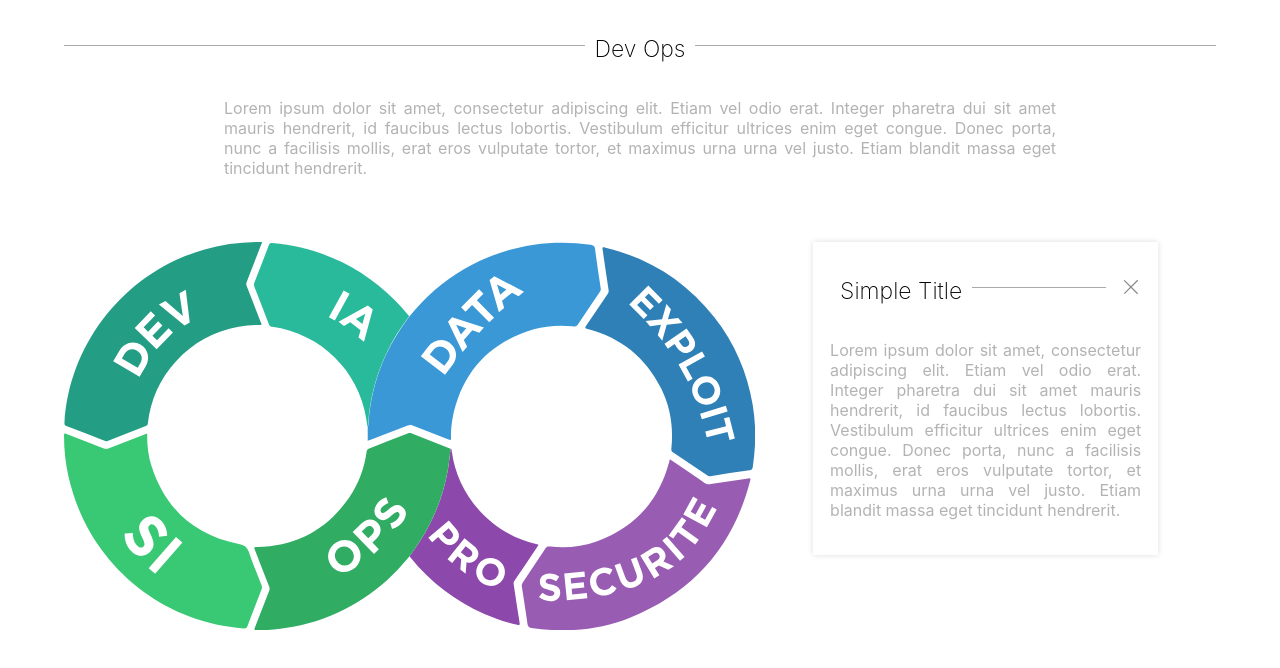
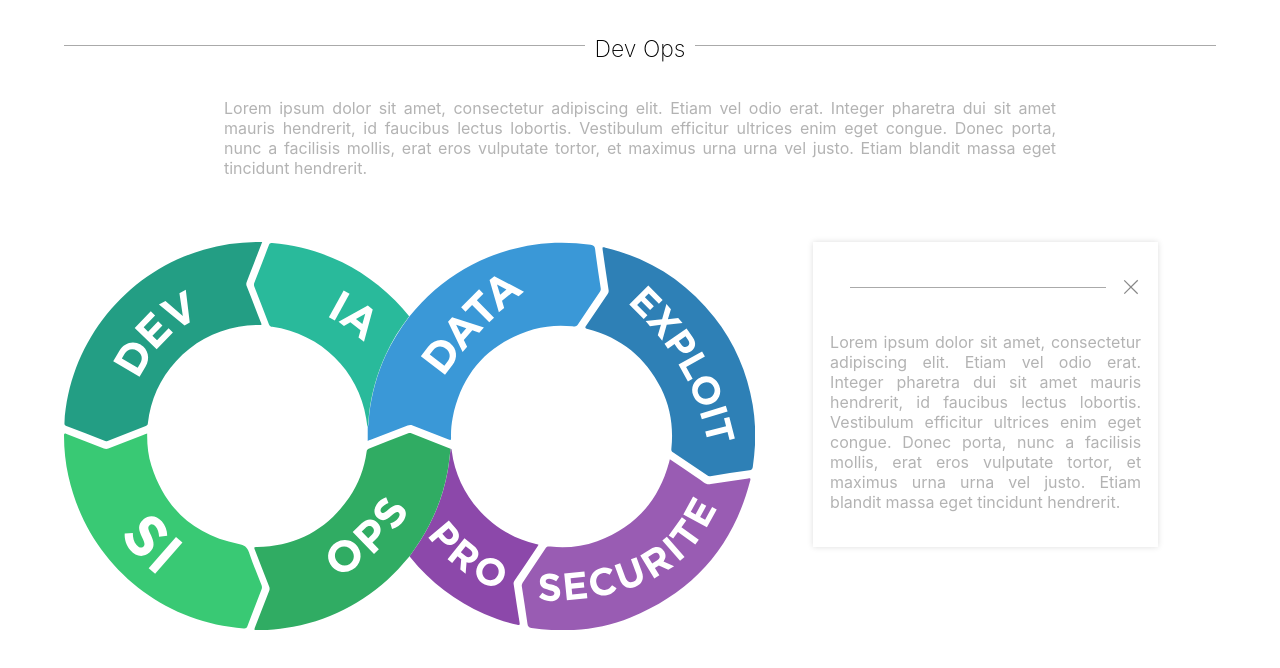
Before and after one commit to FatimaMachhouri/formatech-client, a React (Create React App) app: page / in a window 1280 px wide. Shown: the top 668 px of the page. Built offline with nearby package versions, Linux system fonts and the light colour scheme.

Commit message:
[WIP] Work on link between tuiles and form

```diff
--- a/src/components/do-form.tsx
+++ b/src/components/do-form.tsx
@@ -2,14 +2,28 @@ import React from 'react';
 import '../style/do-form.css';
 
 interface IState {
+  activeElement:string
 }
 
 interface IProps {
+  action:any
 }
 
 class DoForm extends React.Component<IProps, IState> {
   constructor(props: IProps) {
     super(props);
+    this.state = {
+      activeElement:''
+    };
+
+    this.changeActiveElement = this.changeActiveElement.bind(this);
+
+  }
+
+  changeActiveElement(elem: string) {
+    console.log(elem);
+    this.setState({ activeElement: elem });
+    this.props.action(elem);
   }
 
 
@@ -33,8 +47,6 @@ class DoForm extends React.Component<IProps, IState> {
           s15.3,0,18.6-7.2L745,572.3z"/>
         </g>
 
-
-        <a onClick={()=> console.log('OPS')}>
         <g id="OPS">
           <path  className="st2" d="M593.4,539.7c-6.4,7.2-12.5,14.7-19.2,21.7c-49.7,52.2-109.8,85.7-180.7,99.4c-20.6,3.9-41.6,5.9-62.5,6
             c-4.3,0-4.6-1-3.2-4.8c8.2-20.9,16.2-41.9,24.4-62.8c1.1-2.4,1.1-5.2,0-7.6c-8.1-20.8-16.1-41.6-24.2-62.4c-2-5.3-2-5.3,3.8-5.4
@@ -52,7 +64,6 @@ class DoForm extends React.Component<IProps, IState> {
             c-5.3,2.1-9.4,4.8-11.9,8.5s-2.1,6.7,0.1,8.1l0.1,0.1c2.9,1.9,5.1,0.7,12-5.6c8.2-7.3,14.7-10.2,22.3-5.1l0.1,0.1
             C588.5,459.8,589,469.7,582.7,479.1z"/>
         </g>
-        </a>
 
 
         <g id="SECURITE">
--- a/src/components/formation-do.tsx
+++ b/src/components/formation-do.tsx
@@ -8,15 +8,27 @@ import DoForm from './do-form';
 const fakeText = 'Lorem ipsum dolor sit amet, consectetur adipiscing elit. Etiam vel odio erat. Integer pharetra dui sit amet mauris hendrerit, id faucibus lectus lobortis. Vestibulum efficitur ultrices enim eget congue. Donec porta, nunc a facilisis mollis, erat eros vulputate tortor, et maximus urna urna vel justo. Etiam blandit massa eget tincidunt hendrerit. ';
 
 interface IState {
-  name?: string;
-  className?: string;
+  activeElement: string
 }
 
 interface IProps {
-  name: string;
-  className: string;
 }
-class FormationDo extends React.Component {
+
+class FormationDo extends React.Component<IProps, IState> {
+  constructor(props: IProps) {
+    super(props);
+    this.state = {
+      activeElement: ''
+    };
+
+    this.changeActiveElement = this.changeActiveElement.bind(this);
+  }
+
+  changeActiveElement(elem: string) {
+    console.log('correctly called');
+    this.setState({ activeElement: elem });
+  }
+
 
   render() {
     return (
@@ -24,8 +36,8 @@ class FormationDo extends React.Component {
         <MainTitle name="Dev Ops" />
         <span className='mainText'>{fakeText}</span>
         <div className="informations">
-          <DoForm />
-          <Tuile name="Simple Title" />
+          <DoForm action={this.changeActiveElement} />
+          <Tuile name={this.state.activeElement} />
         </div>
       </div>
     );
--- a/src/components/tuile.tsx
+++ b/src/components/tuile.tsx
@@ -5,7 +5,7 @@ import cross from '../img/cross.svg';
 const fakeText = 'Lorem ipsum dolor sit amet, consectetur adipiscing elit. Etiam vel odio erat. Integer pharetra dui sit amet mauris hendrerit, id faucibus lectus lobortis. Vestibulum efficitur ultrices enim eget congue. Donec porta, nunc a facilisis mollis, erat eros vulputate tortor, et maximus urna urna vel justo. Etiam blandit massa eget tincidunt hendrerit. ';
 
 interface IState {
-  name?: string;
+  name: string;
   visibility?: string;
 }
 
@@ -15,6 +15,7 @@ interface IProps {
 class Tuile extends React.Component<IProps, IState> {
   constructor(props: IProps) {
     super(props);
+    console.log(this.props.name);
     this.state = {
       name: this.props.name,
       visibility: 'container',
```
Lines whose indentation alone changed are shown as unchanged.
